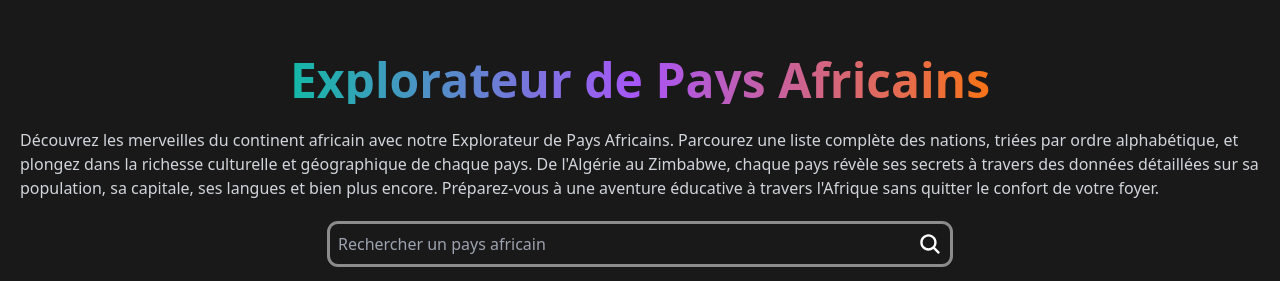
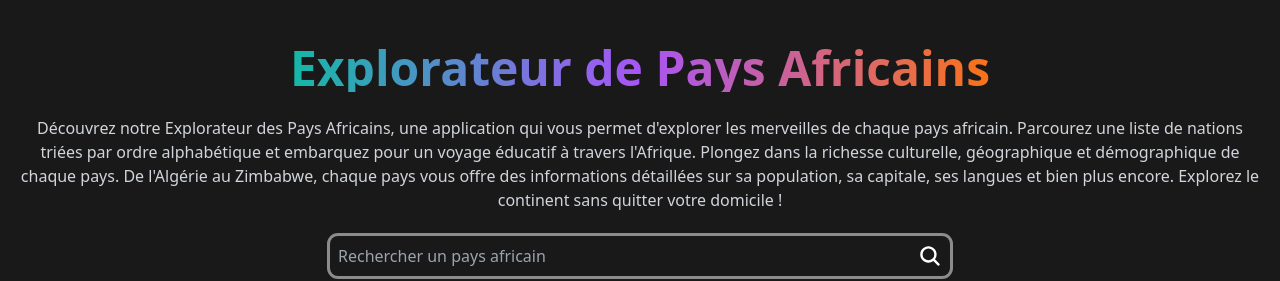
Before and after one commit to J2mCoder/AfricaExplore, a React (Vite) app: page / in a window 1280 px wide. Shown: the top 281 px of the page. Built offline with nearby package versions, Linux system fonts and the light colour scheme; no server answers.

Commit message:
text center for description

```diff
--- a/src/components/Header.jsx
+++ b/src/components/Header.jsx
@@ -14,11 +14,11 @@ export default function Header({ onSearch }) {
         </h1>
 
         <p
-          className="text-md mt-6 text-gray-300 "
+          className="text-md mt-6 text-gray-300 text-center"
           data-aos="zoom-in"
           data-aos-delay="400">
           {
-            "Découvrez les merveilles du continent africain avec notre Explorateur de Pays Africains. Parcourez une liste complète des nations, triées par ordre alphabétique, et plongez dans la richesse culturelle et géographique de chaque pays. De l'Algérie au Zimbabwe, chaque pays révèle ses secrets à travers des données détaillées sur sa population, sa capitale, ses langues et bien plus encore. Préparez-vous à une aventure éducative à travers l'Afrique sans quitter le confort de votre foyer."
+            "Découvrez notre Explorateur des Pays Africains, une application qui vous permet d'explorer les merveilles de chaque pays africain. Parcourez une liste de nations triées par ordre alphabétique et embarquez pour un voyage éducatif à travers l'Afrique. Plongez dans la richesse culturelle, géographique et démographique de chaque pays. De l'Algérie au Zimbabwe, chaque pays vous offre des informations détaillées sur sa population, sa capitale, ses langues et bien plus encore. Explorez le continent sans quitter votre domicile !"
           }
         </p>
         <div className="mt-6 flex justify-center items-center gap-3 w-full md:w-1/2 flex-col sm:flex-row relative">
```
